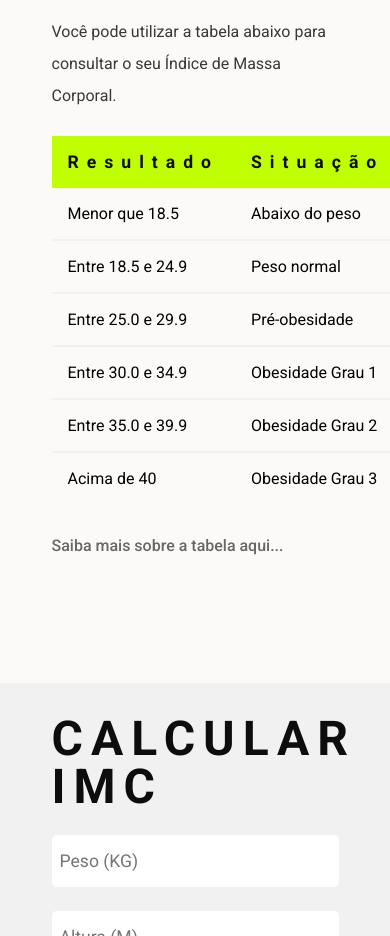
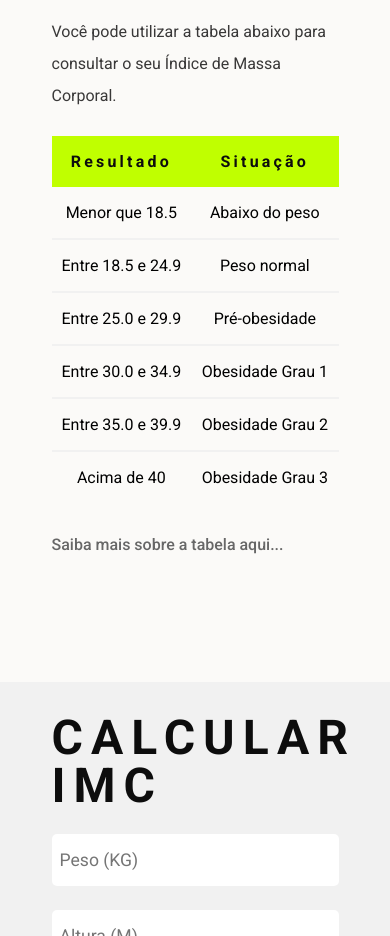
Before and after one commit to Sthefani-Capeletti/CalculadoraIMC, a plain HTML site: page index.html in a window 390 px wide. Shown: the part 1860-2796 px from the top of the page. Drawn offline with Linux system fonts and the light colour scheme.

Commit message:
Fix table

```diff
--- a/assets/css/style.css
+++ b/assets/css/style.css
@@ -649,5 +649,16 @@ tbody tr:hover td{
     .calcular-form button{
         width: 100%;
     }
+    thead tr th{
+        padding-inline: 0;
+        font-size: 1rem;
+        letter-spacing: 0.2rem;
+        text-align: center;
+    }
+
+    tbody tr td{
+        padding-inline: 0;
+        text-align: center;
+    }
 
 }
```
